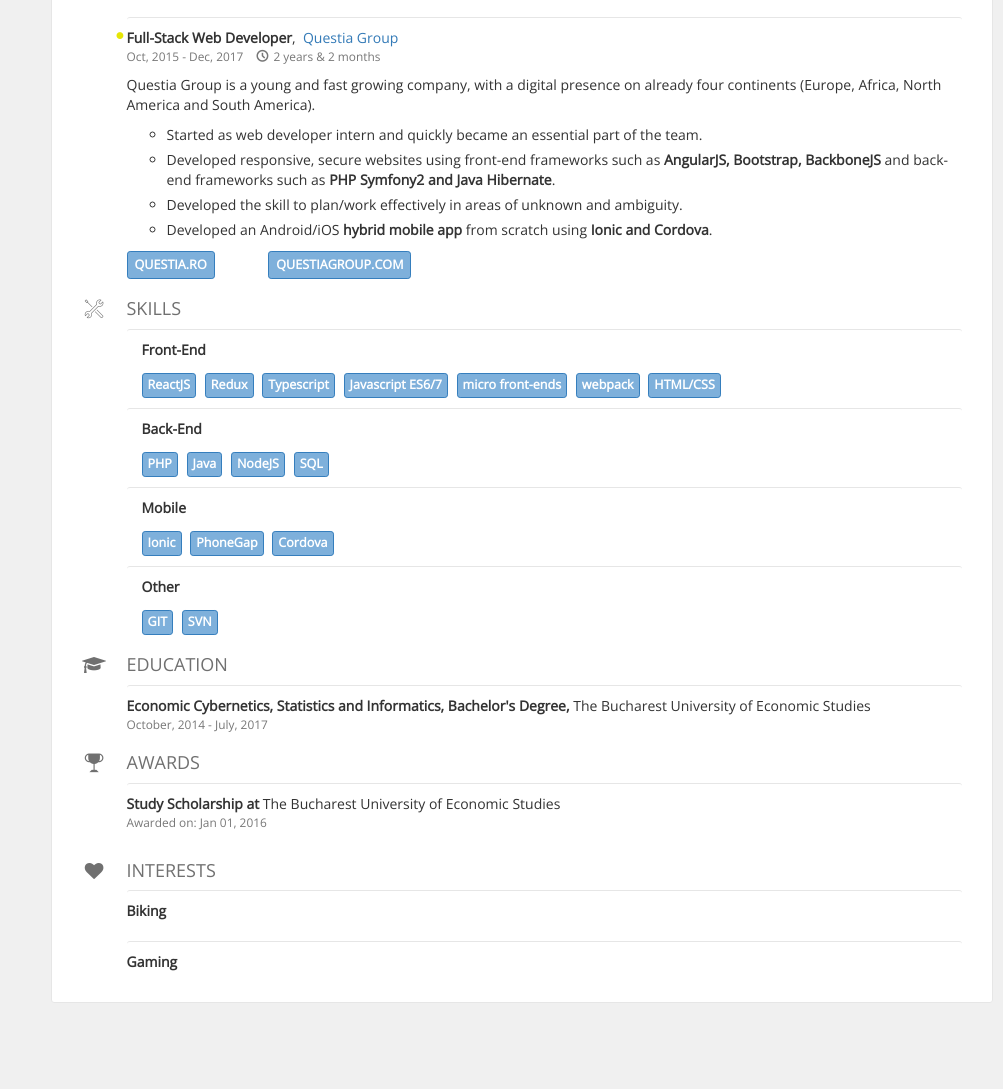
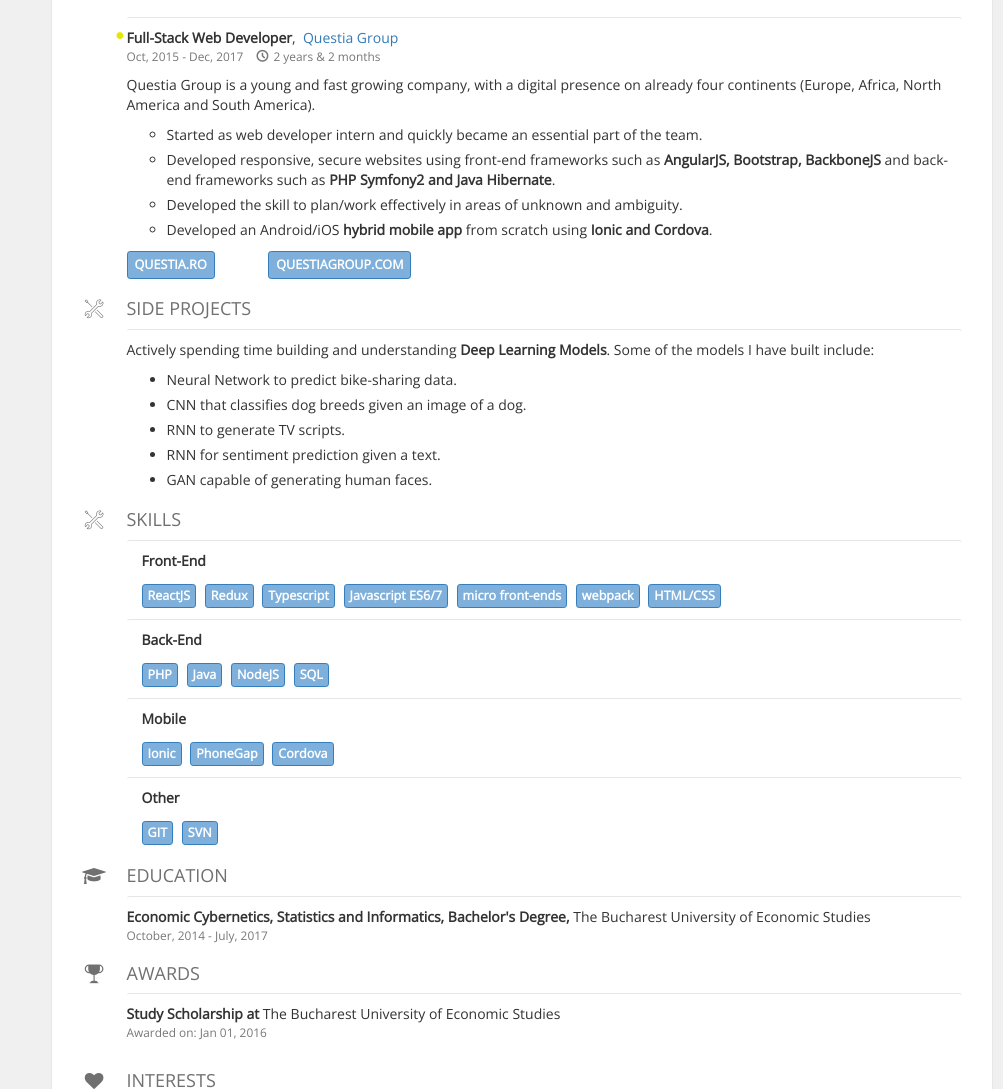
Before and after one commit to bamtheboozle/dragosmarinescu.codes, a plain HTML site: page index.html in a window 1280 px wide. Shown: the part 764-1853 px from the top of the page, without its empty margins (277-1280 px from the left). Before the commit the page ends 1777 px from the top, so only its background shows below. Drawn offline with nearby package versions, Linux system fonts and the light colour scheme.

Commit message:
Update index.html

```diff
--- a/index.html
+++ b/index.html
@@ -1,4 +1,4 @@
-<html lang="en"><head>
+<html lang="en" class=" zbpkpjgr idc0_322"><head>
     <meta charset="utf-8">
     <meta http-equiv="X-UA-Compatible" content="IE=edge">
     <meta name="viewport" content="width=device-width, initial-scale=1">
@@ -9,7 +9,6 @@
 </head>
 
 <body>
-
     <div class="container-fluid">
         <div class="row main clearfix">
             <nav class="floating-nav js-floating-nav">
@@ -137,7 +136,7 @@
                                                 <small>
                                                     <span class="space-right">May, 2019 - June, 2020</span>
                                                     <span>
-                                                        <i class="icon-clock mr-5"></i>1 year & 1 month</span>
+                                                        <i class="icon-clock mr-5"></i>1 year &amp; 1 month</span>
                                                 </small>
                                             </p>
                                             <div class="mop-wrapper space-bottom">
@@ -260,6 +259,31 @@
                                     </li>
 
                                 </ul>
+                            </div>
+                        </div>
+                            <div id="side-projects" class="detail">
+                            <div class="icon">
+                                <i class="fs-lg icon-tools"></i>
+                                <span class="mobile-title">Side Projects</span>
+                            </div>
+                            <div class="info">
+                                <h4 class="title text-uppercase">Side Projects</h4>
+                                <div class="content" style="
+    border-top: 1px solid #e6e6e6;
+    border-radius: 3px;
+    padding-top: 10px;
+">
+    <div class="mop-wrapper space-bottom">
+        <p>Actively spending time building and understanding <strong>Deep Learning Models</strong>. Some of the models I have built include:</p><ul>
+        <li class="mop-wrapper">Neural Network to predict bike-sharing data.</li>
+        <li class="mop-wrapper">CNN that classifies dog breeds given an image of a dog.</li>
+        <li class="mop-wrapper">RNN to generate TV scripts.</li>
+        <li class="mop-wrapper">RNN for sentiment prediction given a text.</li>
+        <li class="mop-wrapper">GAN capable of generating human faces.</li>
+    </ul>
+    </div>
+
+</div>
                             </div>
                         </div>
                         <div id="skills" class="detail">
@@ -397,7 +421,7 @@
             </section>
         </div>
     </div>
-    <script async="" src="https://www.google-analytics.com/analytics.js"></script><script async="" src="https://www.google-analytics.com/analytics.js"></script><script src="https://ajax.googleapis.com/ajax/libs/jquery/1.11.0/jquery.min.js"></script>
+    <script async="" src="https://www.google-analytics.com/analytics.js"></script><script async="" src="https://www.google-analytics.com/analytics.js"></script><script async="" src="https://www.google-analytics.com/analytics.js"></script><script src="https://ajax.googleapis.com/ajax/libs/jquery/1.11.0/jquery.min.js"></script>
     <script src="https://cdnjs.cloudflare.com/ajax/libs/twitter-bootstrap/3.3.6/js/bootstrap.min.js"></script>
     <script>
         (function (i, s, o, g, r, a, m) {
@@ -411,7 +435,5 @@
         ga('send', 'pageview');
 
     </script>
-
-
-
-</body></html>
+</body>
+</html>
```
